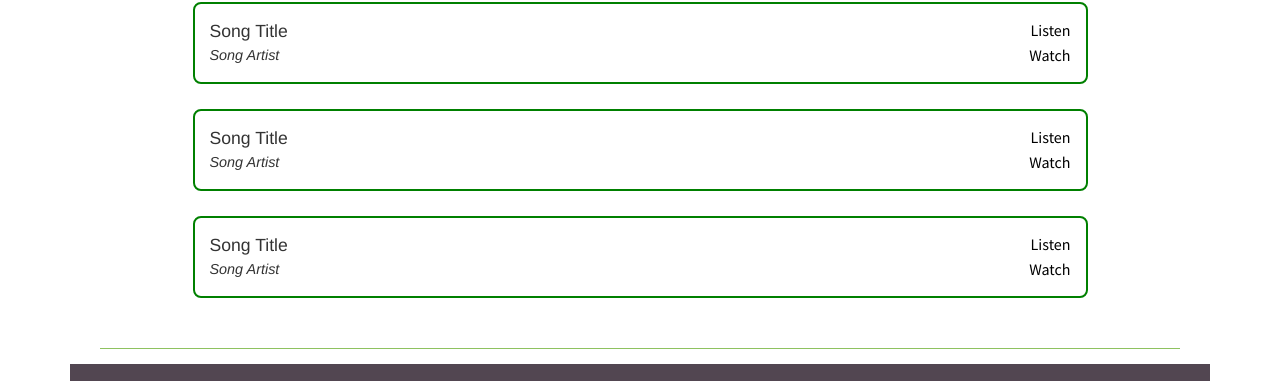
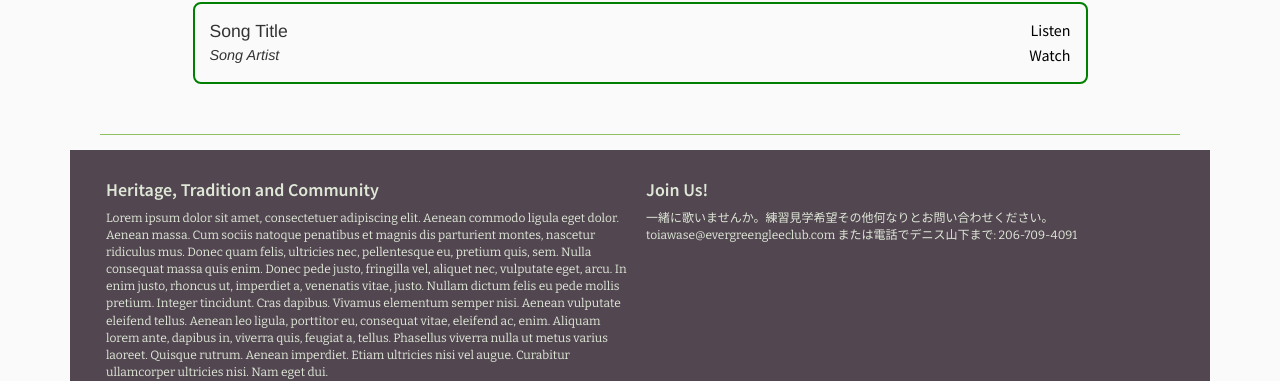
Before and after one commit to liang3404814/evergreen-remake, a plain HTML site: page index.html at #!/repertoire in a window 1280 px wide. Shown: the part 377-758 px from the top of the page. Drawn offline with nearby package versions, Linux system fonts and the light colour scheme; some packages are replaced by stand-ins of ours.

Commit message:
changed overall backgorund color

```diff
--- a/css/styles.css
+++ b/css/styles.css
@@ -12,6 +12,7 @@
 
 body {
 	font-size : 16px;
+	background-color: #FAFAFA;
 }
 
 a, h1, h2, h3, h4, h5 {
--- a/partials/repertoire.html
+++ b/partials/repertoire.html
@@ -12,20 +12,6 @@
 					<span class="song-artist">Song Artist</span>
 					<span class="watch"><a href="#">Watch</a></span>
 				</div>
-				<div class='song-template song-entry'>
-					<span class="song-title">Song Title</span>
-					<span class="listen"><a href="#">Listen</a></span></br>
-
-					<span class="song-artist">Song Artist</span>
-					<span class="watch"><a href="#">Watch</a></span>
-				</div>
-				<div class='song-template song-entry'>
-					<span class="song-title">Song Title</span>
-					<span class="listen"><a href="#">Listen</a></span></br>
-
-					<span class="song-artist">Song Artist</span>
-					<span class="watch"><a href="#">Watch</a></span>
-				</div>
 			</div>
 		</section>
 
```
